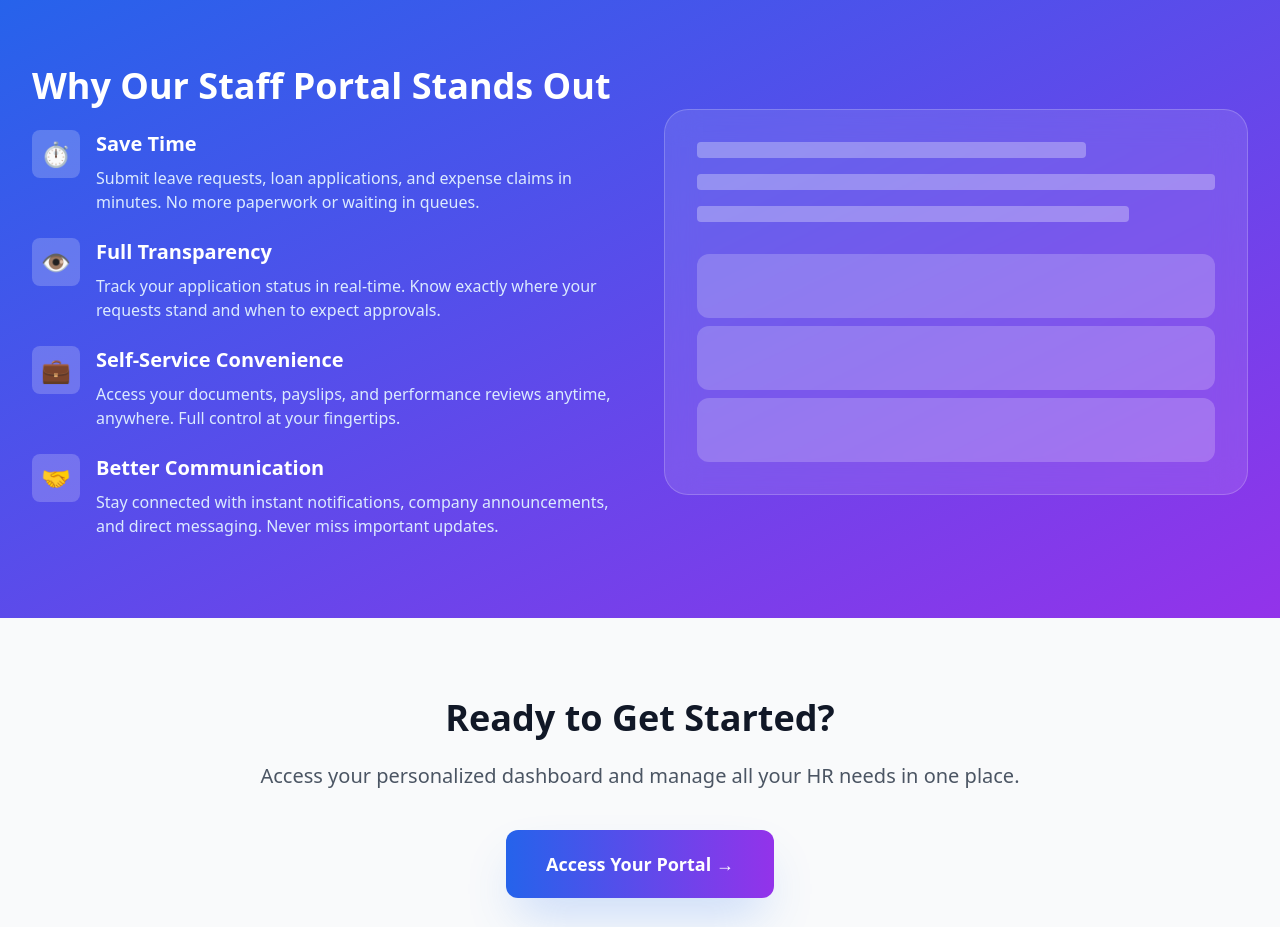
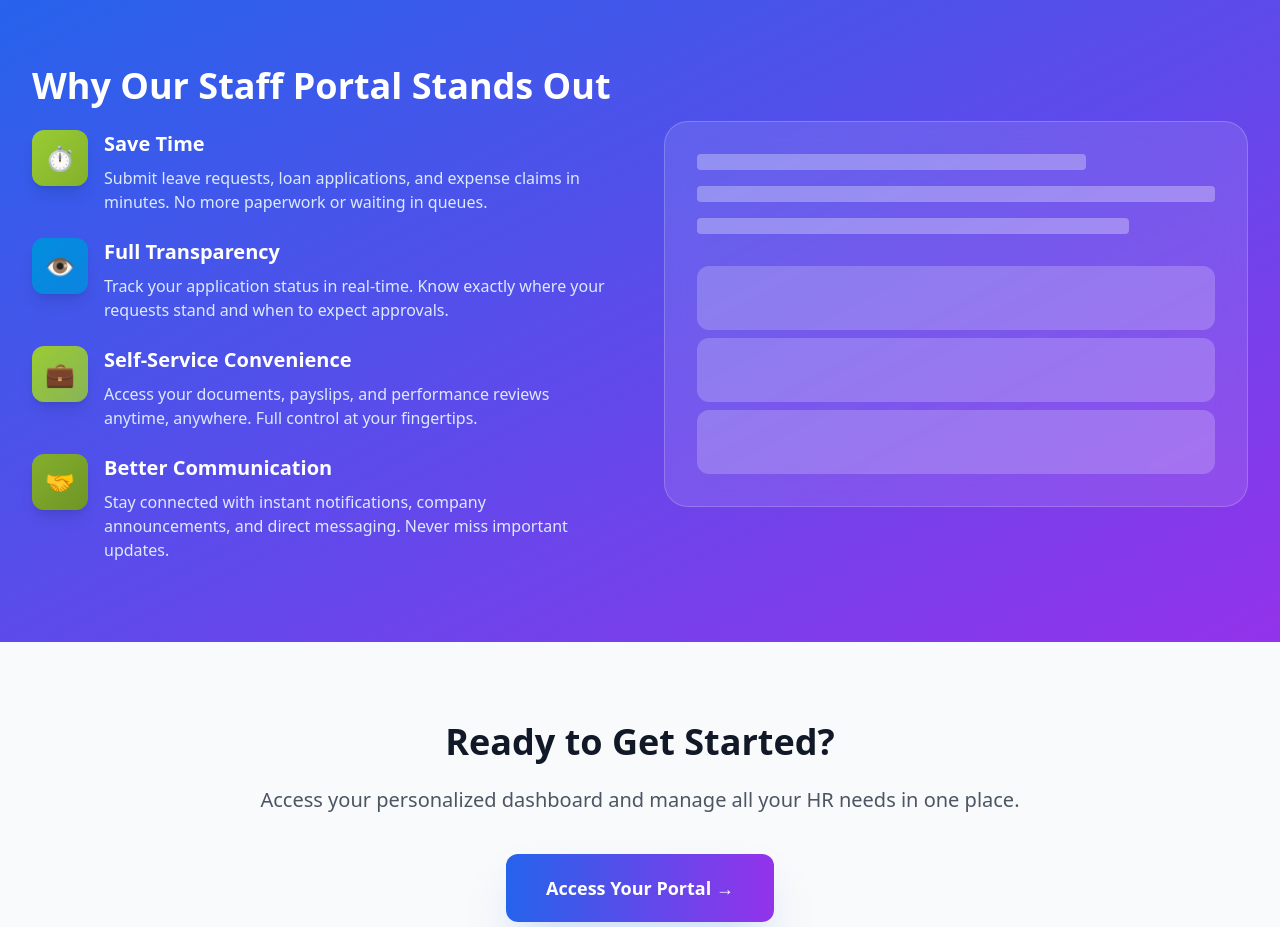
Before and after one commit to DenisMakokha/Kechita-Portal, a React (Vite) app in the folder apps/web/: page / in a window 1280 px wide. Shown: the part 1620-2547 px from the top of the page. Built offline with nearby package versions, Linux system fonts and the light colour scheme.

Commit message:
feat: Apply brand-colored gradients to benefits section icons

```diff
--- a/apps/web/src/pages/Landing.tsx
+++ b/apps/web/src/pages/Landing.tsx
@@ -209,7 +209,7 @@ export default function Landing() {
               </h2>
               <div className="space-y-6">
                 <div className="flex items-start">
-                  <div className="flex-shrink-0 w-12 h-12 bg-white/20 rounded-lg flex items-center justify-center mr-4">
+                  <div className="flex-shrink-0 w-14 h-14 bg-gradient-to-br from-[#99cc33] to-[#84b02c] rounded-xl flex items-center justify-center mr-4 shadow-lg">
                     <span className="text-2xl">⏱️</span>
                   </div>
                   <div>
@@ -220,7 +220,7 @@ export default function Landing() {
                   </div>
                 </div>
                 <div className="flex items-start">
-                  <div className="flex-shrink-0 w-12 h-12 bg-white/20 rounded-lg flex items-center justify-center mr-4">
+                  <div className="flex-shrink-0 w-14 h-14 bg-gradient-to-br from-[#018ede] to-[#018ede]/80 rounded-xl flex items-center justify-center mr-4 shadow-lg">
                     <span className="text-2xl">👁️</span>
                   </div>
                   <div>
@@ -231,7 +231,7 @@ export default function Landing() {
                   </div>
                 </div>
                 <div className="flex items-start">
-                  <div className="flex-shrink-0 w-12 h-12 bg-white/20 rounded-lg flex items-center justify-center mr-4">
+                  <div className="flex-shrink-0 w-14 h-14 bg-gradient-to-br from-[#99cc33] to-[#99cc33]/80 rounded-xl flex items-center justify-center mr-4 shadow-lg">
                     <span className="text-2xl">💼</span>
                   </div>
                   <div>
@@ -242,7 +242,7 @@ export default function Landing() {
                   </div>
                 </div>
                 <div className="flex items-start">
-                  <div className="flex-shrink-0 w-12 h-12 bg-white/20 rounded-lg flex items-center justify-center mr-4">
+                  <div className="flex-shrink-0 w-14 h-14 bg-gradient-to-br from-[#84b02c] to-[#6f9426] rounded-xl flex items-center justify-center mr-4 shadow-lg">
                     <span className="text-2xl">🤝</span>
                   </div>
                   <div>
```
